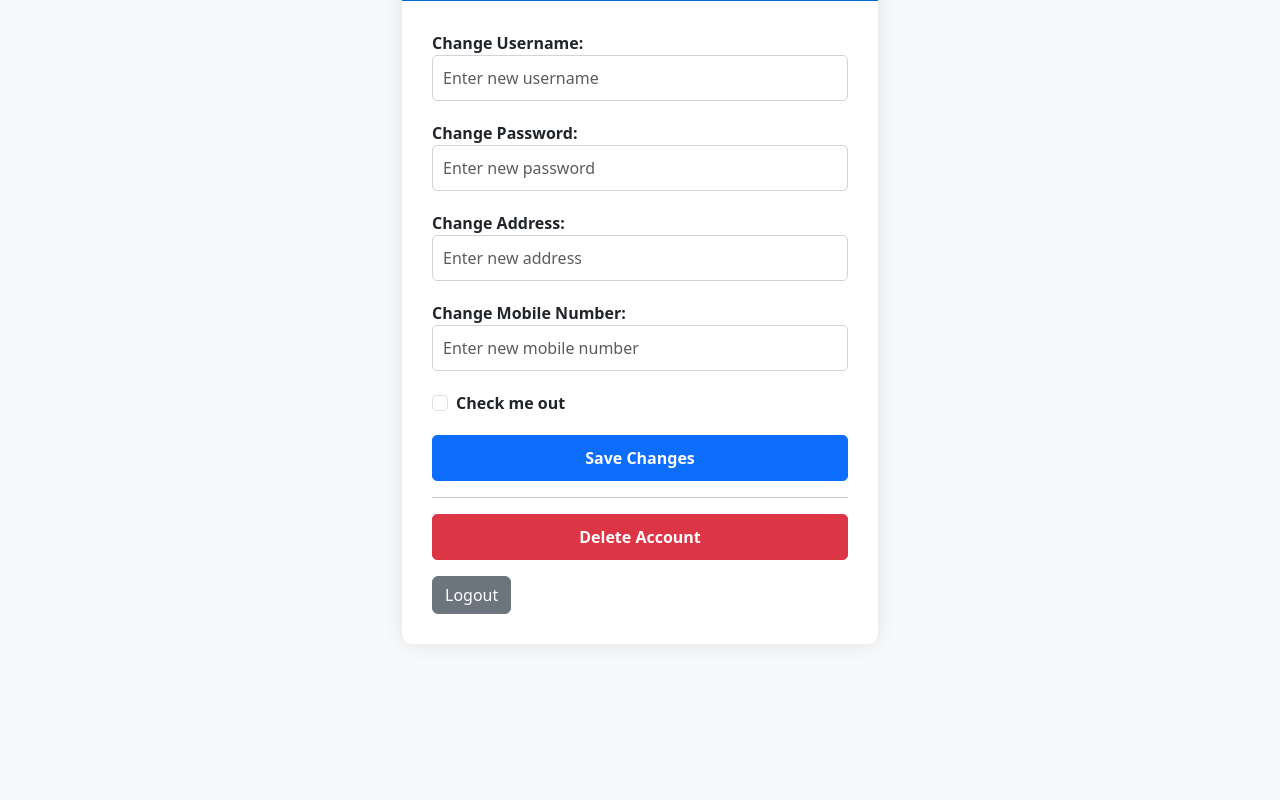
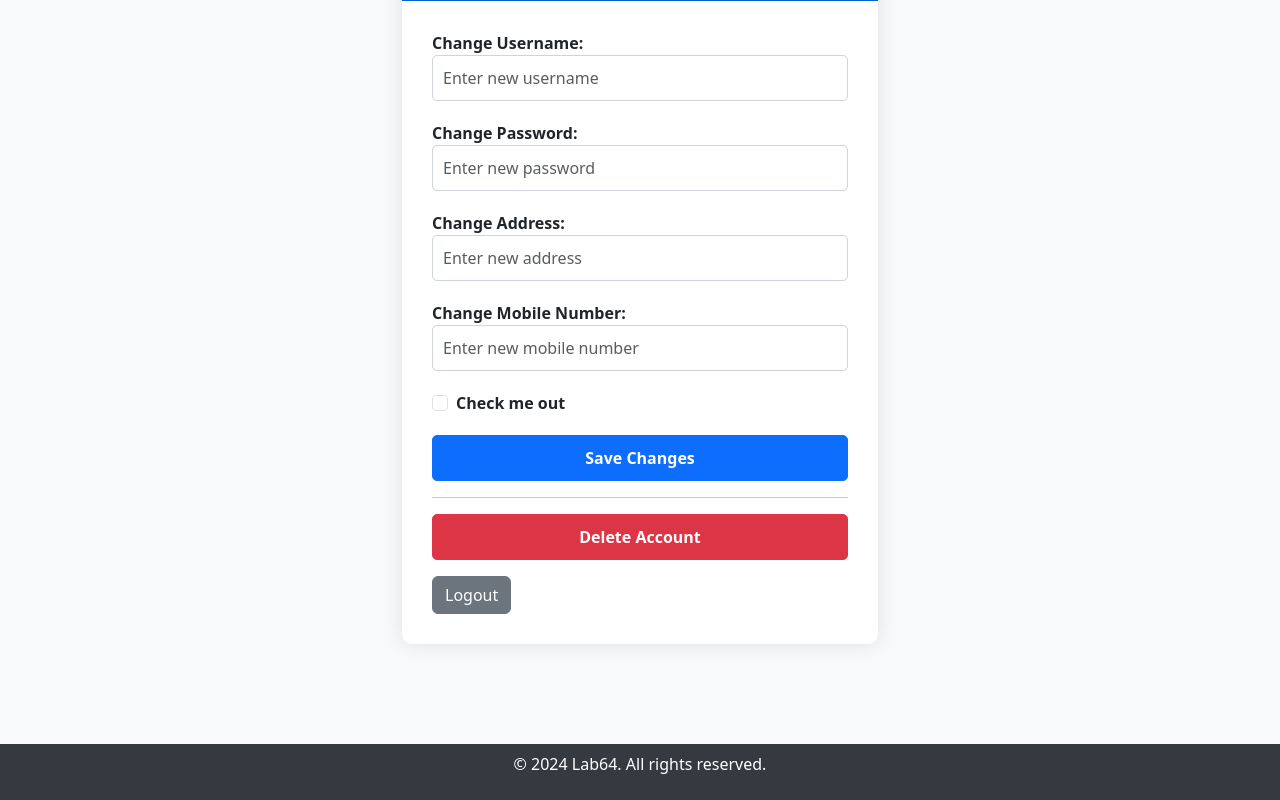
Before and after one commit to Vinuth004/lab64, a React (Vite) app: page / in a window 1280 px wide. Shown: the part 234-1034 px from the top of the page. Before the commit the page ends 978 px from the top, so only its background shows below. Built offline with nearby package versions, Linux system fonts and the light colour scheme.

Commit message:
Added footer component

```diff
--- a/src/Appoint.tsx
+++ b/src/Appoint.tsx
@@ -1,6 +1,7 @@
 import React, { useState } from "react";
 import "./appoint.css";
 import Navbar from "./Nav";
+import Footer from './Footer';
 const App: React.FC = () => {
   const [currentPage, setCurrentPage] = useState(1);
   const [searchText, setSearchText] = useState("");
@@ -77,6 +78,7 @@
         </button>
       </div>
     </div>
+    <Footer/>
     </div>
   );
 };
--- /dev/null
+++ b/src/Footer.tsx
@@ -0,0 +1,13 @@
+import React from 'react';
+import './foot.css'
+const Footer: React.FC = () => {
+    return (
+        <footer className="footer">
+            <div className="container_tab">
+                <p>&copy; 2024 Lab64. All rights reserved.</p>
+            </div>
+        </footer>
+    );
+};
+
+export default Footer;
--- a/src/NewAppointment.tsx
+++ b/src/NewAppointment.tsx
@@ -1,6 +1,7 @@
 import React from 'react';
 import './new_app.css'
 import Navbar from './Nav';
+import Footer from './Footer';
 class AppointmentForm extends React.Component {
     render() {
         return (
@@ -22,7 +23,6 @@
                         <option value="bloodTest">Blood Test</option>
                         <option value="urineTest">Urine Test</option>
                         <option value="xray">X-ray</option>
-                        {/* Add more options as needed */}
                     </select>
 
                     <label htmlFor="description">Description:</label>
@@ -30,6 +30,8 @@
 
                     <button type="submit">Add</button>
                 </form>
+                <br/>
+                <Footer/>
             </div>
         );
     }
--- a/src/Settings.tsx
+++ b/src/Settings.tsx
@@ -2,6 +2,7 @@
 import 'bootstrap/dist/css/bootstrap.min.css';
 import './settings.css';
 import Navbar from './Nav';
+import Footer from './Footer';
 const UserSettings: React.FC = () => {
     const handleDeleteAccount = () => {
         if (window.confirm("Are you sure you want to delete your account?")) {
@@ -53,6 +54,7 @@
                 </div>
             </div>
         </div>
+        <Footer/>
         </div>
     );
 };
--- /dev/null
+++ b/src/foot.css
@@ -0,0 +1,6 @@
+.footer {
+    background-color: #343a40;
+    color: #fff;
+    padding: 1vh 3vh;
+    text-align: center;
+}
```
